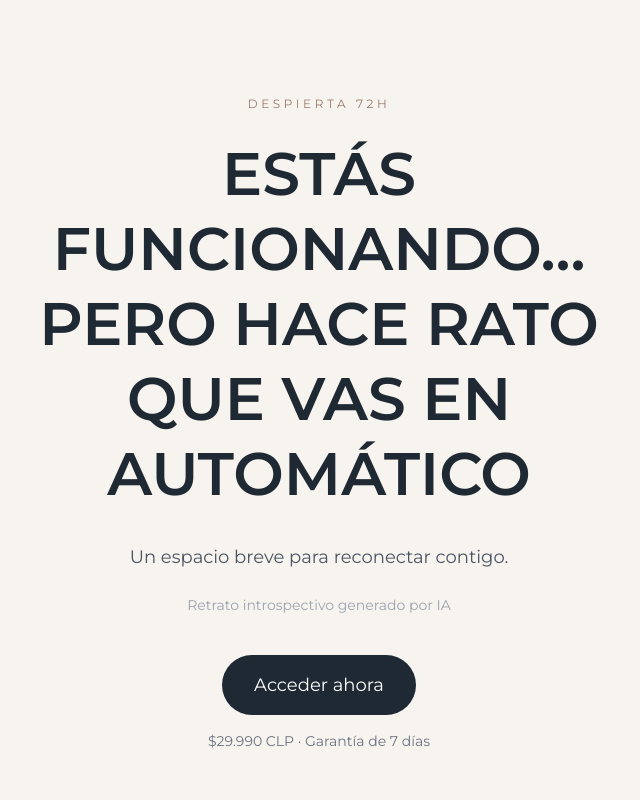
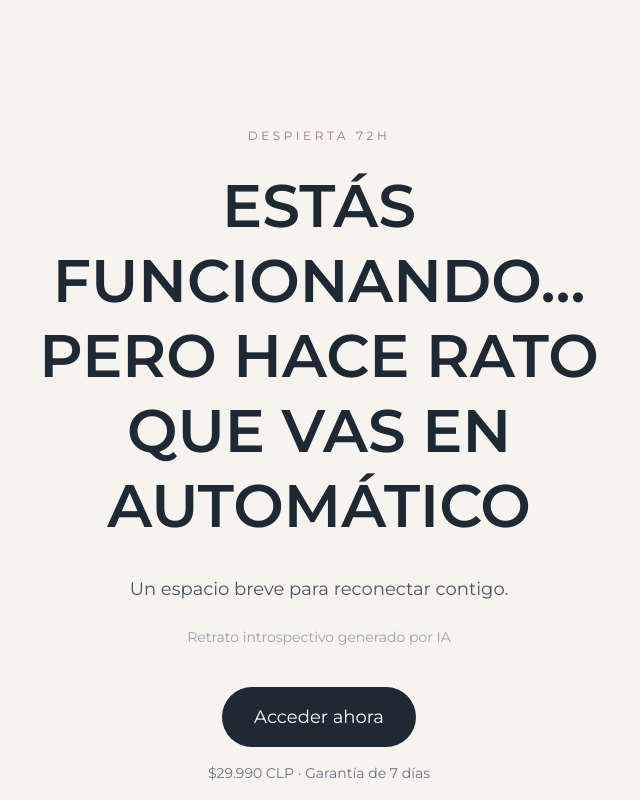
Before and after one commit to cursossolange/despierta-72h, a React (Vite) app: page / in a window 1280 px wide. Shown: the top 800 px of the page, without its empty margins (321-961 px from the left). Built offline with nearby package versions, Linux system fonts and the light colour scheme.

Commit message:
Adjust padding in LandingPage section

```diff
--- a/src/components/LandingPage.tsx
+++ b/src/components/LandingPage.tsx
@@ -12,7 +12,7 @@ export default function LandingPage({ onPurchase }: Props) {
    <div className="bg-[#F7F3EE] text-[#1F2933] font-sans leading-relaxed">
 
       {/* HERO */}
-     <section className="px-6 py-24 max-w-3xl mx-auto text-center">
+   <section className="px-6 pt-32 pb-24 max-w-3xl mx-auto text-center">
 
  <p className="text-xs tracking-[0.3em] text-[#9A7B6F] mb-6">
     DESPIERTA 72H
```
